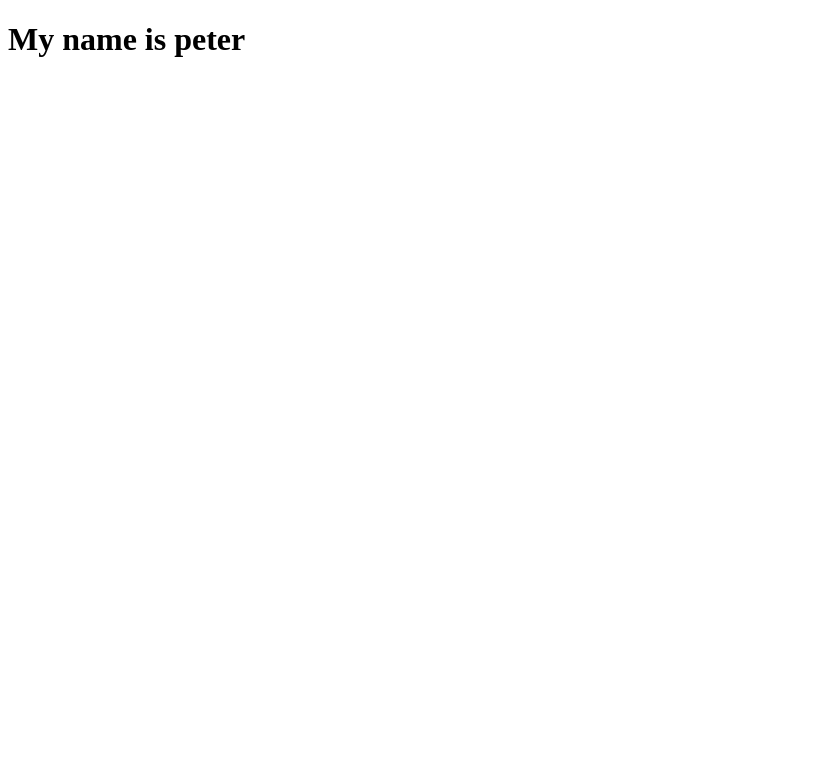
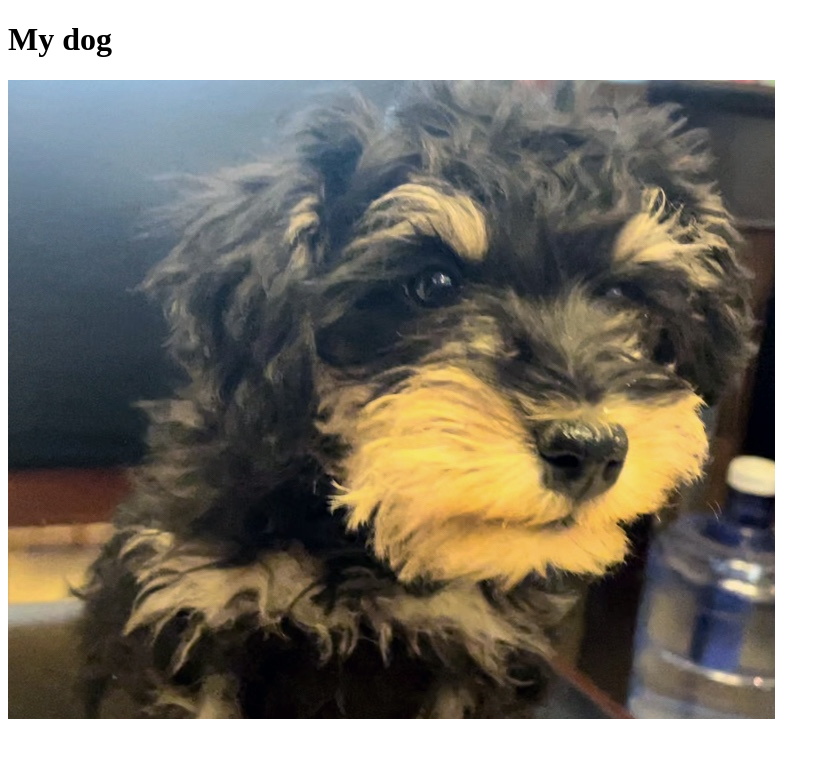
Before and after one commit to S347506/parctice, a plain HTML site: page Index.html in a window 1280 px wide. Shown: the whole page, without its empty margins (0-830 px from the left). Drawn offline with Linux system fonts and the light colour scheme.

Commit message:
Update Index.html

```diff
--- a/Index.html
+++ b/Index.html
@@ -1,6 +1,7 @@
 <!Doctype html>
 <body>
 <html>
-<h1>My name is peter
+<h1>My dog</h1>
+<img src="dog2.jpg">
 </h1>
 </body>
```
